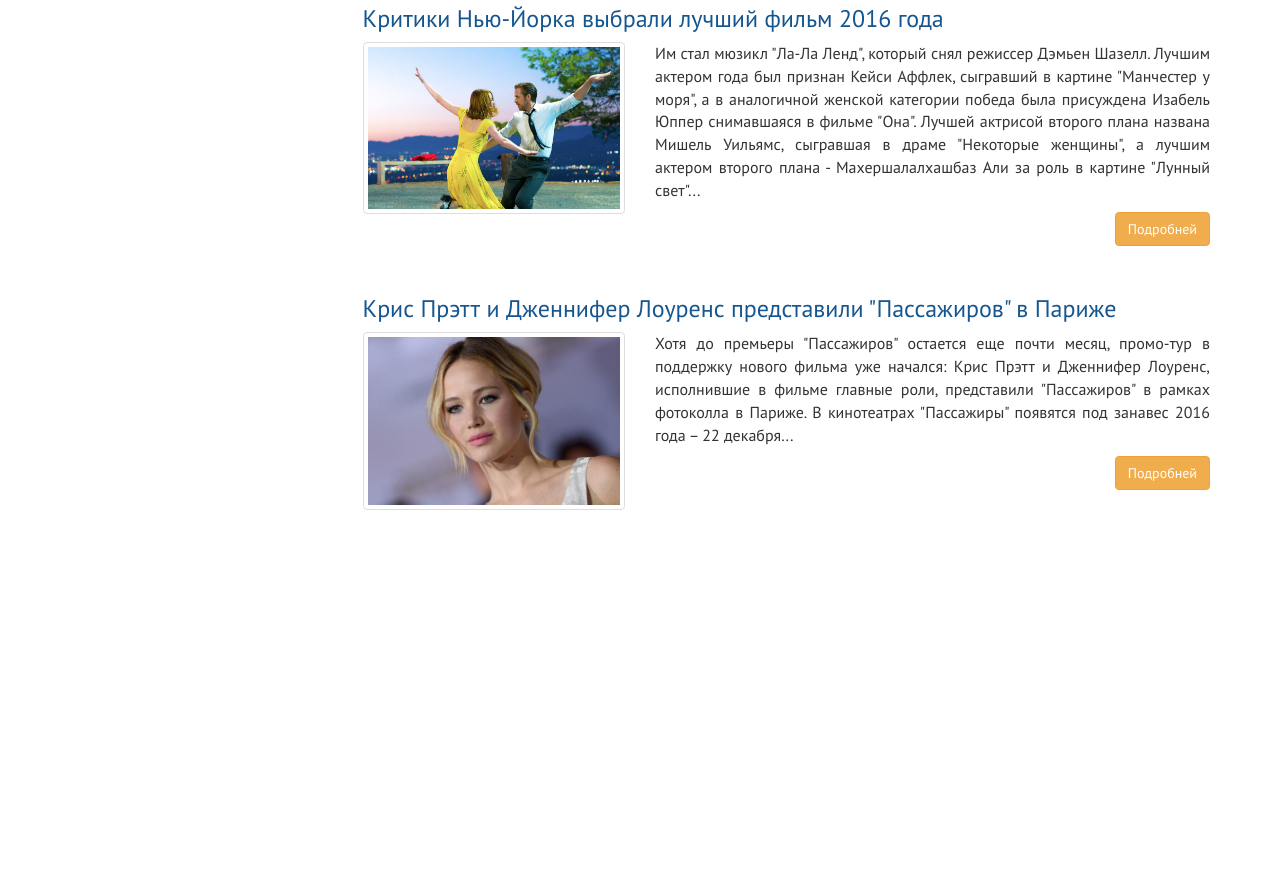
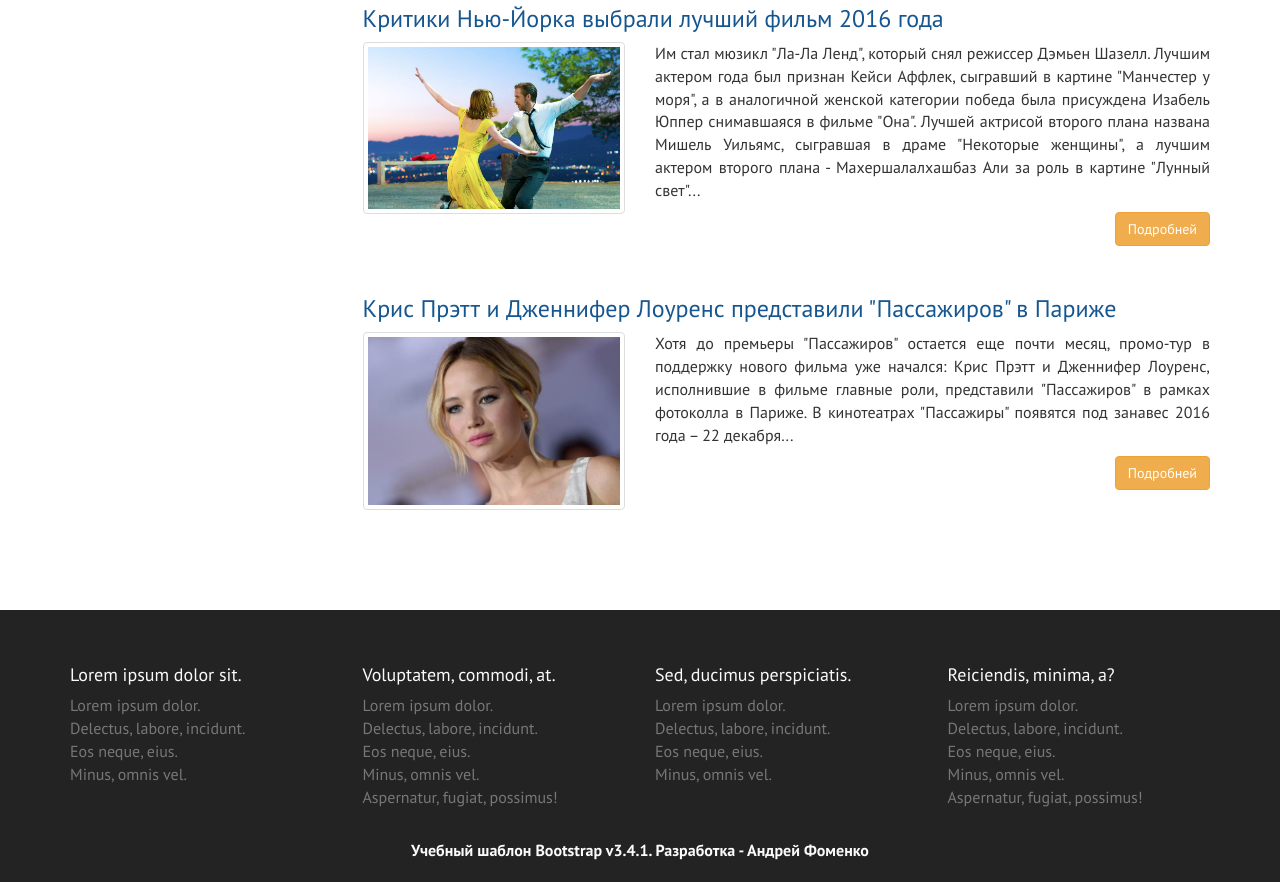
Before and after one commit to alexaandrievskaya/kinozal-template, a website: page index.html in a window 1280 px wide. Shown: the part 2987-3869 px from the top of the page. Before the commit the page ends 3597 px from the top, so only its background shows below. Drawn offline with Linux system fonts and the light colour scheme.

Commit message:
UPD: added and styled footer section.

```diff
--- a/assets/scss/_footer.scss
+++ b/assets/scss/_footer.scss
@@ -0,0 +1,43 @@
+.footer {
+  padding-top: $gap * 3;
+  color: $color-footer-light;
+  background-color: $color-footer-dark;
+
+  .row {
+    margin-right: -$gap;
+    margin-left: -$gap;
+  }
+
+  .container {
+
+    @include lg-min {
+      width: 1170px;
+    }
+
+    @include md-min {
+      width: 970px;
+    }
+
+    @include sm-min {
+      width: 750px;
+    }
+  }
+
+  ul {
+    padding: 0;
+    list-style: none;
+  }
+
+  a {
+    color: #777777;
+  }
+
+  &-fifth {
+    margin: 20px 0;
+    text-align: center;
+
+    a {
+      color: $color-footer-light;
+    }
+  }
+}
--- a/assets/scss/_main.scss
+++ b/assets/scss/_main.scss
@@ -67,7 +67,9 @@
   }
 }
 
-.film-news-item {
+.film-news {
+
+  &-item {
     &__image {
       width: 100%;
     }
@@ -88,14 +90,15 @@
       }
 
       h3 > a {
-        color: #df8a13;
+        color: $color-accent;
       }
 
       .btn-warning {
-      background-color: #df8a13;
+        background-color: $color-accent;
       }
     }
     h3 > a {
       transition: color 0.25s;
     }
   }
+}
--- a/assets/scss/_skin.scss
+++ b/assets/scss/_skin.scss
@@ -5,3 +5,5 @@ $color-accent: #df8a13;
 $color-dark: #232323;
 $color-gray: darken(#ffffff, 13.5%);
 $color-light: #ffffff;
+$color-footer-light: #fbfbfb;
+$color-footer-dark: #232323;
--- a/index.html
+++ b/index.html
@@ -602,6 +602,75 @@
     </div>
   </div>
 
+  <footer class="footer">
+    <div class="container-fluid">
+      <div class="row">
+        <div class="container">
+          <div class="row">
+
+            <div class="footer-top">
+
+              <div class="footer-first col-md-3 col-xs-6">
+                <h4>Lorem ipsum dolor sit.</h4>
+                <ul>
+                  <li><a href="#">Lorem ipsum dolor.</a></li>
+                  <li><a href="#">Delectus, labore, incidunt.</a></li>
+                  <li><a href="#">Eos neque, eius.</a></li>
+                  <li><a href="#">Minus, omnis vel.</a></li>
+                </ul>
+              </div>
+
+              <div class="footer-second col-md-3 col-xs-6">
+                <h4>Voluptatem, commodi, at.</h4>
+                <ul>
+                  <li><a href="#">Lorem ipsum dolor.</a></li>
+                  <li><a href="#">Delectus, labore, incidunt.</a></li>
+                  <li><a href="#">Eos neque, eius.</a></li>
+                  <li><a href="#">Minus, omnis vel.</a></li>
+                  <li><a href="#">Aspernatur, fugiat, possimus!</a></li>
+                </ul>
+              </div>
+
+              <div class="footer-third col-md-3 col-xs-6">
+                <h4>Sed, ducimus perspiciatis.</h4>
+                <ul>
+                  <li><a href="#">Lorem ipsum dolor.</a></li>
+                  <li><a href="#">Delectus, labore, incidunt.</a></li>
+                  <li><a href="#">Eos neque, eius.</a></li>
+                  <li><a href="#">Minus, omnis vel.</a></li>
+                </ul>
+              </div>
+
+              <div class="footer-fourth col-md-3 col-xs-6">
+                <h4>Reiciendis, minima, a?</h4>
+                <ul>
+                  <li><a href="#">Lorem ipsum dolor.</a></li>
+                  <li><a href="#">Delectus, labore, incidunt.</a></li>
+                  <li><a href="#">Eos neque, eius.</a></li>
+                  <li><a href="#">Minus, omnis vel.</a></li>
+                  <li><a href="#">Aspernatur, fugiat, possimus!</a></li>
+                </ul>
+              </div>
+
+            </div>
+          </div>
+
+          <div class="row">
+            <div class="footer-bottom">
+
+              <div class="footer-fifth col-xs-12">
+                <strong><a href="https://fomenko.top/">Учебный шаблон Bootstrap v3.4.1. Разработка - Андрей
+                  Фоменко</a></strong>
+              </div>
+
+            </div>
+          </div>
+        </div>
+      </div>
+
+    </div>
+  </footer>
+
   <script src="libs/jquery/dist/jquery.min.js"></script>
   <script src="libs/bootstrap/dist/js/bootstrap.min.js"></script>
 </body>
```
Also changed, not shown: assets/css/style.css. Lines whose indentation alone changed are shown as unchanged.
